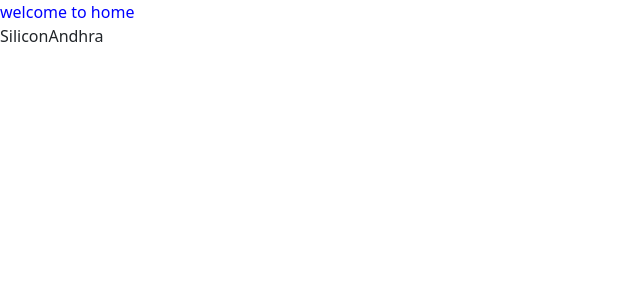
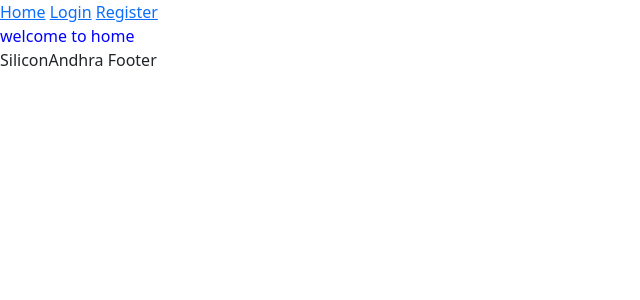
Before and after one commit to abhiramrp/SiliconAndhra_NLP, a Django app: page / in a window 1280 px wide. Shown: the top 300 px of the page, without its empty margins (0-640 px from the left). Run offline with Django 5.2, Linux system fonts and the light colour scheme.

Commit message:
added bootstrap, header, footer

```diff
--- a/app/templates/app/layout.html
+++ b/app/templates/app/layout.html
@@ -2,25 +2,45 @@
 
 <!DOCTYPE html>
 <html lang="en">
+
 <head>
 
   <meta charset="utf-8">
   <meta name="viewport" content="width=device-width, initial-scale=1">
-    <link href="https://cdn.jsdelivr.net/npm/bootstrap@5.3.3/dist/css/bootstrap.min.css" rel="stylesheet" integrity="sha384-QWTKZyjpPEjISv5WaRU9OFeRpok6YctnYmDr5pNlyT2bRjXh0JMhjY6hW+ALEwIH" crossorigin="anonymous">
+  <link href="https://cdn.jsdelivr.net/npm/bootstrap@5.3.3/dist/css/bootstrap.min.css" rel="stylesheet"
+    integrity="sha384-QWTKZyjpPEjISv5WaRU9OFeRpok6YctnYmDr5pNlyT2bRjXh0JMhjY6hW+ALEwIH" crossorigin="anonymous">
 
   <title>{% block title %}{% endblock %}</title>
   <link href="{% static 'app/styles.css' %}" rel="stylesheet">
   {% block script %}
   {% endblock %}
 </head>
+
 <body>
-    <script src="https://cdn.jsdelivr.net/npm/bootstrap@5.3.3/dist/js/bootstrap.bundle.min.js" integrity="sha384-YvpcrYf0tY3lHB60NNkmXc5s9fDVZLESaAA55NDzOxhy9GkcIdslK1eN7N6jIeHz" crossorigin="anonymous"></script>
+  <script src="https://cdn.jsdelivr.net/npm/bootstrap@5.3.3/dist/js/bootstrap.bundle.min.js"
+    integrity="sha384-YvpcrYf0tY3lHB60NNkmXc5s9fDVZLESaAA55NDzOxhy9GkcIdslK1eN7N6jIeHz"
+    crossorigin="anonymous"></script>
+  <nav>
+    <a href="{% url 'index' %}">Home</a>
+    {% if user.is_authenticated %}
+
+    <a href="{% url 'logout' %}">Login</a>
+
+
+    {% else %}
+
+    <a href="{% url 'login' %}">Login</a>
+    <a href="{% url 'register' %}">Register</a>
+
+    {% endif %}
+  </nav>
   <main>
     {% block body %}
     {% endblock %}
   </main>
   <footer>
-      SiliconAndhra
+    SiliconAndhra Footer
   </footer>
 </body>
+
 </html>
```
Lines whose indentation alone changed are shown as unchanged.
